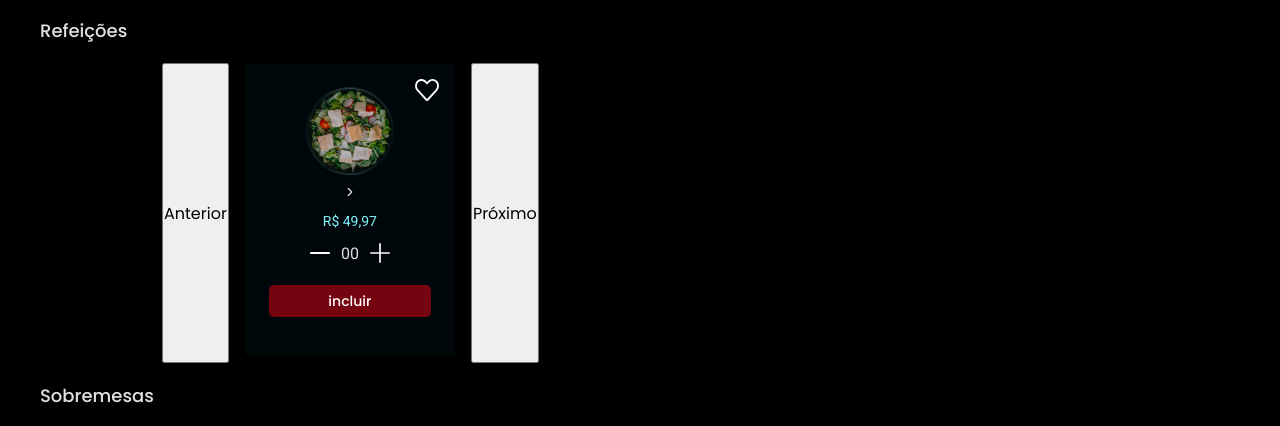
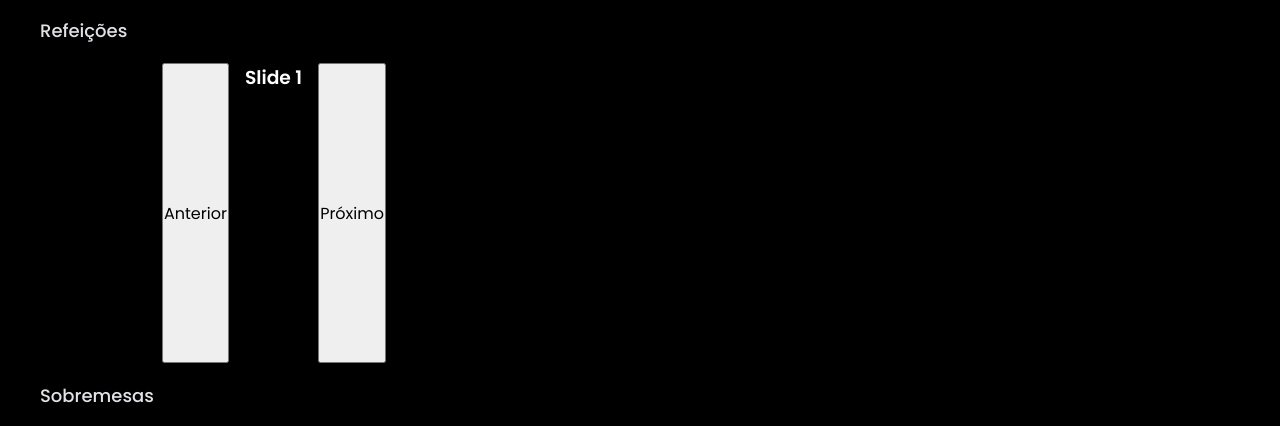
Before and after one commit to LaraAEC/foodExplorer_page, a React (Vite) app: page / in a window 1280 px wide. Shown: the part 360-786 px from the top of the page. Built offline with nearby package versions, Linux system fonts and the light colour scheme.

Commit message:
Atualização do Carrossel.

```diff
--- a/src/components/Carousel/index.jsx
+++ b/src/components/Carousel/index.jsx
@@ -1,5 +1,6 @@
 import { Container } from './styles';
 import { DishCard } from '../DishCard';
+
 
 import { useState } from 'react';
 
@@ -9,19 +10,19 @@ export function Carousel() {
   const slides = [
     /* Conteúdo dos slides */
     <div>
-      <DishCard />
+      <h3>Slide 1</h3>
     </div>,
 
     <div>
-      <DishCard />
+      <h3>Slide 2</h3>
     </div>,
 
     <div>
-      <DishCard />
+      <h3>Slide 3</h3>
     </div>,
 
     <div>
-      <DishCard />
+      <h3>Slide 4</h3>
     </div>,
 
     <div>
```
